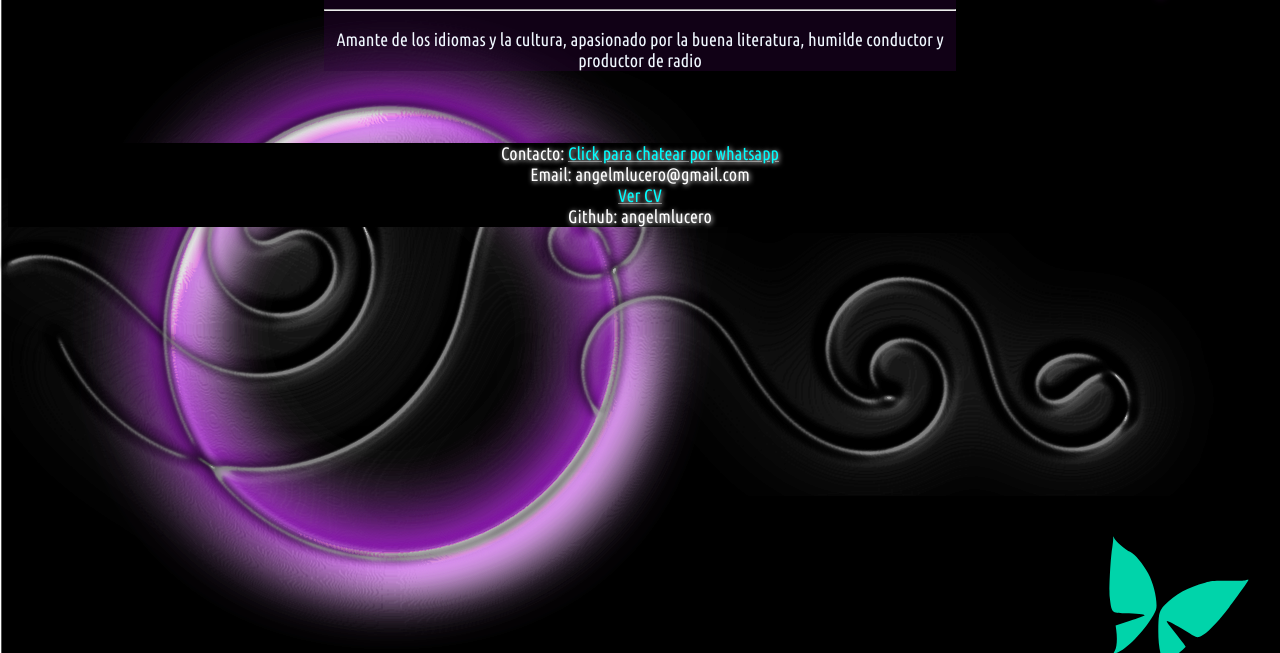
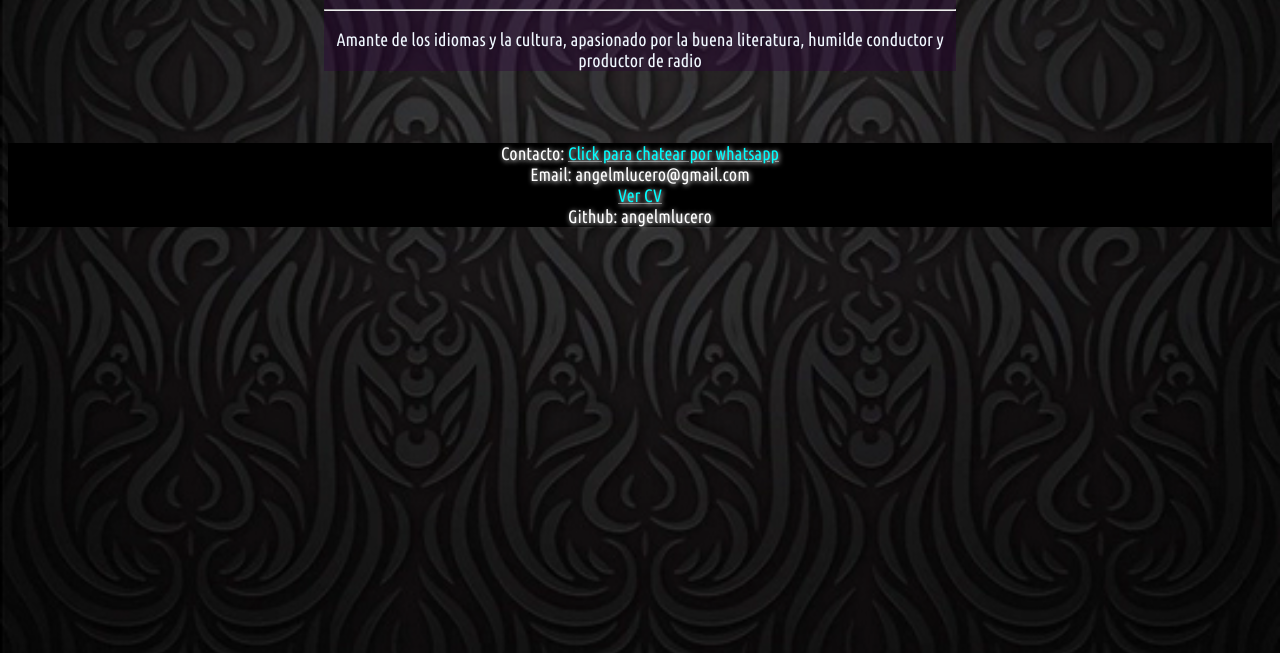
Before and after one commit to angelmlucero/angelmlucero.github.io, a plain HTML site: page index.html in a window 1280 px wide. Shown: the part 147-800 px from the top of the page. Drawn offline with Linux system fonts and the light colour scheme.

Commit message:
Update style.css

```diff
--- a/style.css
+++ b/style.css
@@ -5,7 +5,7 @@
 }
 
 body{
-  background-image: url(assets/fondo.svg);
+  background-image: url(assets/fondo.png);
   background-repeat: no-repeat;
   background-size: cover;
   background-attachment: fixed;
```
